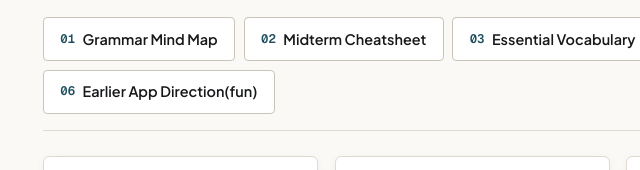
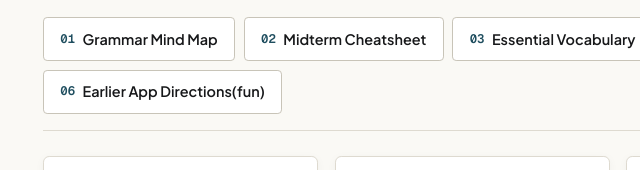
Before and after one commit to banyx101/DeutchGramar, a plain HTML site: page index.html in a window 1280 px wide. Shown: the part 283-453 px from the top of the page, 22-662 px from the left. Drawn offline with nearby package versions, Linux system fonts and the light colour scheme.

Commit message:
Update index.html

```diff
--- a/index.html
+++ b/index.html
@@ -1107,7 +1107,7 @@
         <a class="jump-link" href="#vocabulary"><span class="index-num">03</span> Essential Vocabulary</a>
         <a class="jump-link" href="#flashcards"><span class="index-num">04</span> Flashcard Deck</a>
         <a class="jump-link" href="#quiz"><span class="index-num">05</span> Practice Quiz</a>
-        <a class="jump-link" href="Deutsche_Grammatik2.html#direction"><span class="index-num">06</span> Earlier App Direction(fun)</a>
+        <a class="jump-link" href="Deutsche_Grammatik2.html#directions"><span class="index-num">06</span> Earlier App Directions(fun)</a>
       </nav>
 
       <div class="kpi-grid">
```
